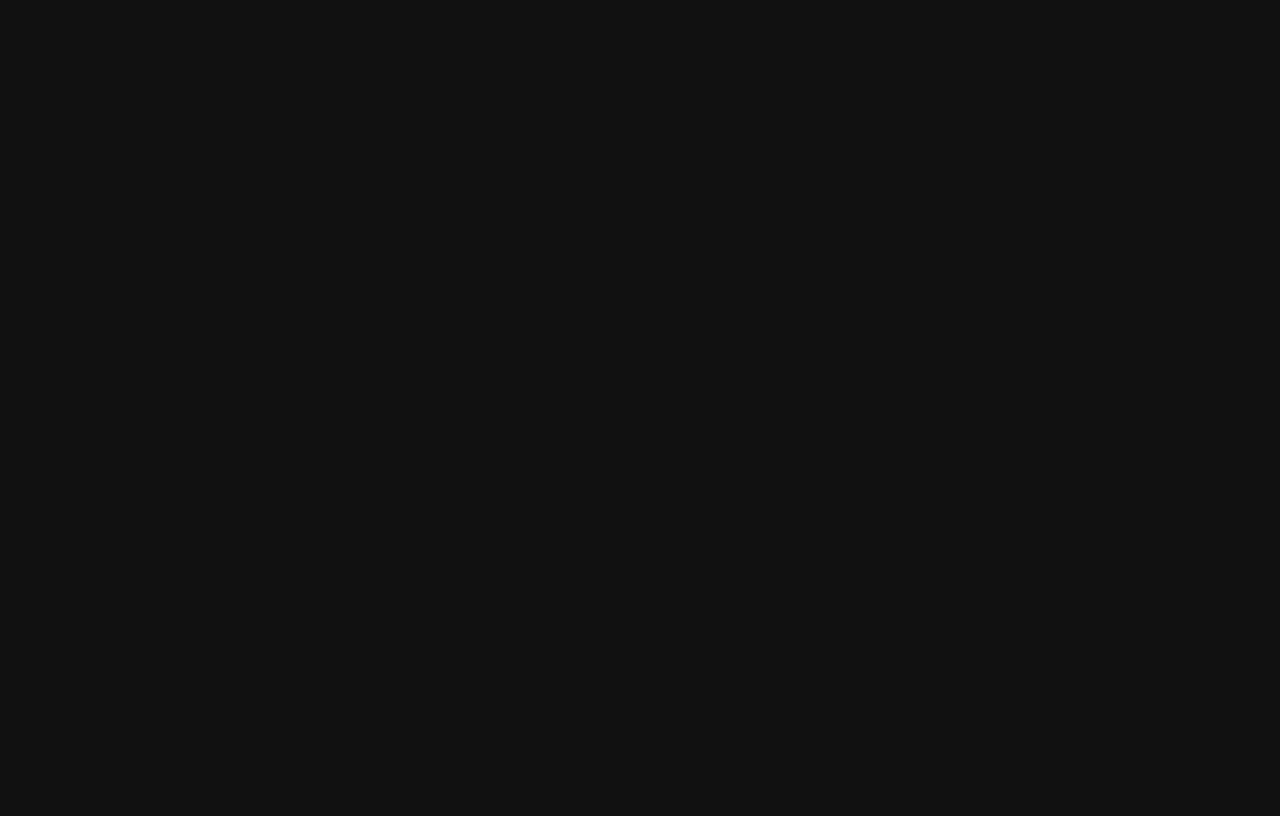
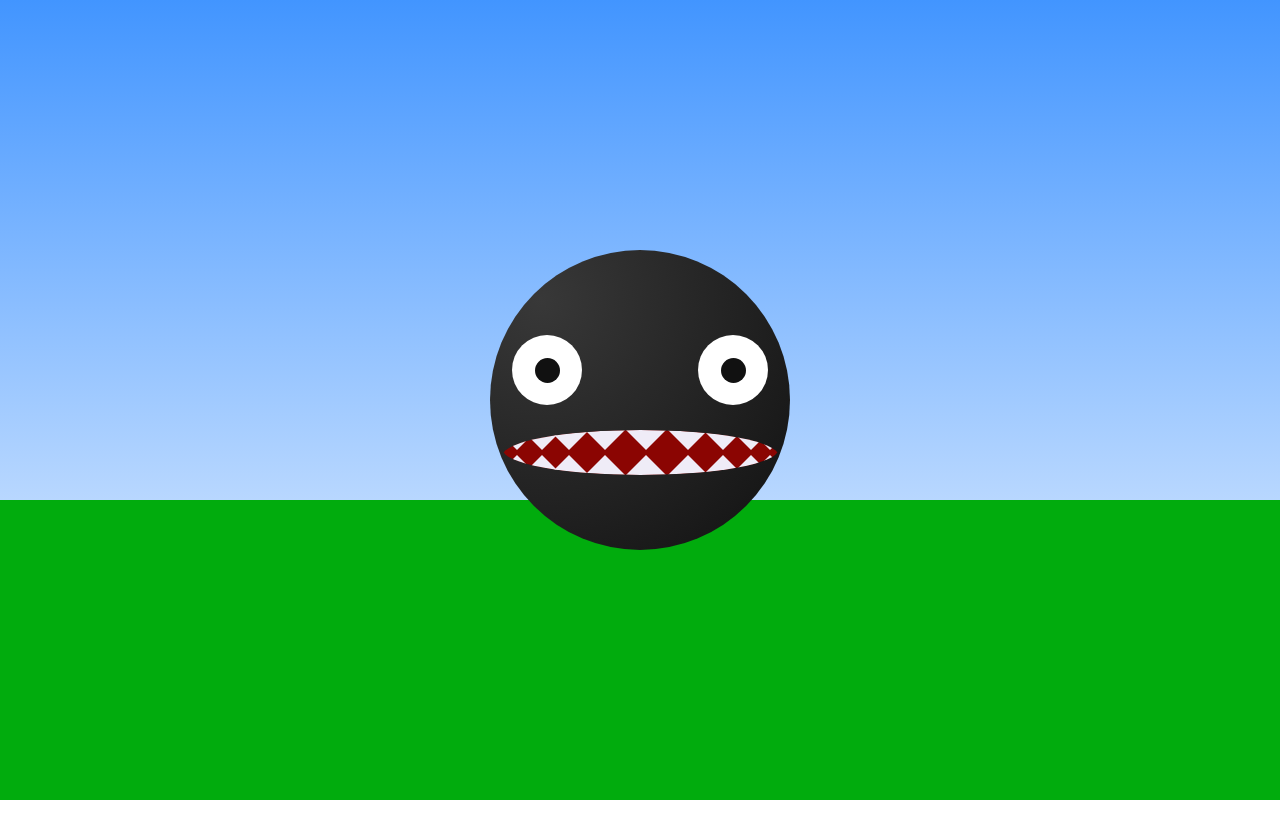
Before and after one commit to daviddeejjames/chain-chomp, a plain HTML site: page index.html in a window 1280 px wide. Drawn offline with Linux system fonts and the light colour scheme.

Commit message:
With teeth and bark 🐕

```diff
--- a/index.html
+++ b/index.html
@@ -8,8 +8,45 @@
     <link rel="stylesheet" href="styles.css">
   </head>
   <body>
+    <div class="ground"></div>
     <div class="scene">
-      <div class="chain-chomp"></div>
+      <div class="chain-chomp">
+        <div class="eye left-eye">
+          <div class="inner-eye"></div>
+        </div>
+        <div class="eye right-eye">
+          <div class="inner-eye"></div>
+        </div>
+        <div class="mouth">
+          <div class="mouth-upper-wrap">
+            <div class="mouth-upper">
+              <div class="tooth upper-tooth tooth-u1"></div>
+              <div class="tooth upper-tooth tooth-u2"></div>
+              <div class="tooth upper-tooth tooth-u3"></div>
+              <div class="tooth upper-tooth tooth-u4"></div>
+              <div class="tooth upper-tooth tooth-u5"></div>
+              <div class="tooth upper-tooth tooth-u6"></div>
+              <div class="tooth upper-tooth tooth-u7"></div>
+              <div class="tooth upper-tooth tooth-u8"></div>
+              <div class="tooth upper-tooth tooth-u9"></div>
+            </div>
+          </div>
+
+          <div class="mouth-lower-wrap">
+            <div class="mouth-lower">
+              <div class="tooth lower-tooth tooth-l1"></div>
+              <div class="tooth lower-tooth tooth-l2"></div>
+              <div class="tooth lower-tooth tooth-l3"></div>
+              <div class="tooth lower-tooth tooth-l4"></div>
+              <div class="tooth lower-tooth tooth-l5"></div>
+              <div class="tooth lower-tooth tooth-l6"></div>
+              <div class="tooth lower-tooth tooth-l7"></div>
+              <div class="tooth lower-tooth tooth-l8"></div>
+              <div class="tooth lower-tooth tooth-l9"></div>
+            </div>
+          </div>
+        </div>
+      </div>
     </div>
   </body>
 
--- a/styles.css
+++ b/styles.css
@@ -1,9 +1,243 @@
+:root {
+  --grass: #01ac0d;
+  --sky: #4295ff;
+  --black: #111;
+  --grey: #383838;
+  --white: #fff;
+  --mouth: #8b0502;
+  --chomp-size: 300px;
+
+  --tooth: #efecf7;
+  --eye-separation: 22px;
+}
+
 body {
   display: flex;
   align-items: center;
   justify-content: center;
   position: relative;
+  margin: 0;
+  padding: 0;
   width: 100%;
   min-height: 100vh;
-  background-color: #111;
+  background-color: var(--sky);
+  background: linear-gradient(to bottom, var(--sky) 0%, var(--white)100%);
 }
+
+.scene {
+  position: relative;
+  width: var(--chomp-size);
+  height: var(--chomp-size);
+  perspective: 1200px;
+  perspective-origin: 50% 50%;
+  animation: bounce 0.5s cubic-bezier(.5,.05,1,.5);
+  animation-direction:alternate;
+  animation-iteration-count:infinite;
+}
+
+.ground {
+  display: block;
+  position: absolute;
+  bottom: 0;
+  left: 0;
+  right: 0;
+  width: 100%;
+  height: calc(50vh - 100px);
+  background-color: var(--grass);
+}
+
+.chain-chomp {
+  position: relative;
+  width: var(--chomp-size);
+  height: var(--chomp-size);
+  border-radius: 50%;
+  background: var(--black);
+  background: radial-gradient(circle at 50px 50px, var(--grey), var(--black));
+  transform: scale(1);
+  transition: transform 0.4s;
+}
+
+.chain-chomp:hover {
+  transform: scale(1.5);
+}
+
+.chain-chomp:hover .mouth {
+  transform: scaleY(2);
+}
+
+.chain-chomp:hover .eye {
+  animation: none;
+}
+
+.eye {
+  display: inline-flex;
+  align-items: center;
+  justify-content: center;
+  width: 70px;
+  height: 70px;
+  border-radius: 50%;
+  position: absolute;
+  top: 85px;
+  background-color: var(--white);
+  animation: move-eyes-skew 5s ease-out infinite;
+}
+
+.inner-eye {
+  width: 25px;
+  height: 25px;
+  border-radius: 50%;
+  background-color: var(--black);
+}
+
+.left-eye {
+  left: var(--eye-separation);
+}
+
+.right-eye {
+  right: var(--eye-separation);
+}
+
+.mouth {
+  overflow: hidden;
+  width: calc(100% - 25px);
+  height: 45px;
+  border-radius: 50%;
+  margin: 0 auto;
+  position: absolute;
+  top: 180px;
+  left: 0;
+  right: 0;
+  transition: transform 0.2s;
+  transform: scaleY(1);
+}
+
+.mouth-upper-wrap,
+.mouth-lower-wrap {
+  position: absolute;
+  height: 50%;
+  width: 100%;
+  overflow: hidden;
+}
+
+.mouth-lower-wrap {
+  top: 50%;
+}
+
+.mouth-upper,
+.mouth-lower {
+  position: absolute;
+  top: 0;
+  left: 0;
+  height: 225%;
+  width: 100%;
+  background: var(--mouth);
+  border-radius: 50%;
+  overflow: hidden;
+}
+
+.mouth-lower {
+  top: initial;
+  bottom: 0;
+}
+
+.mouth-upper:before {
+  position: absolute;
+  top: 55%;
+  content: '';
+  width: 100%;
+  height: 3px;
+  background-color: var(--mouth);
+}
+
+.tooth {
+  position: absolute;
+  width: 0;
+  height: 0;
+  z-index: 1;
+}
+
+.upper-tooth {
+  top: 0;
+  border-left: 20px inset transparent;
+  border-right: 20px solid transparent;
+  border-top: 20px solid var(--tooth);
+  transform-origin: 50% 0%;
+}
+
+.lower-tooth {
+  bottom: 0;
+  border-left: 20px inset transparent;
+  border-right: 20px inset transparent;
+  border-bottom: 20px solid var(--tooth);
+  transform-origin: 50% 100%;
+}
+
+.tooth-u1,
+.tooth-l1 {
+  left: -2%;
+}
+
+.tooth-u2,
+.tooth-l2 {
+  left: 7%;
+}
+
+.tooth-u3,
+.tooth-l3 {
+  left: 17%;
+}
+
+.tooth-u4,
+.tooth-l4 {
+  left: 30%;
+}
+
+.tooth-u5,
+.tooth-l5 {
+  left: 45%;
+}
+
+.tooth-u6,
+.tooth-l6 {
+  left: 60%;
+}
+
+.tooth-u7,
+.tooth-l7 {
+  left: 73%;
+}
+
+.tooth-u8,
+.tooth-l8 {
+  left: 83%;
+}
+
+.tooth-u9,
+.tooth-l9 {
+  left: 90%;
+}
+
+/* Bounce animation */
+@keyframes bounce {
+  from { transform:translate3d(0px,0px,0px);}
+  to { transform:translate3d(0px,50px,0px);}
+}
+
+/* Eyes animation */
+@keyframes move-eyes-skew {
+  0% {
+    transform: none;
+  }
+  20% {
+    transform: translateX(-28px) translateY(10px) skewX(15deg) skewY(-10deg) scale(0.95);
+  }
+  25%, 44% {
+    transform: none;
+  }
+  50%, 60% {
+    transform: translateX(28px) translateY(-20px) skewX(5deg) skewY(2deg) scaleX(0.95);
+  }
+  66%, 100% {
+    transform: none;
+  }
+}
```
